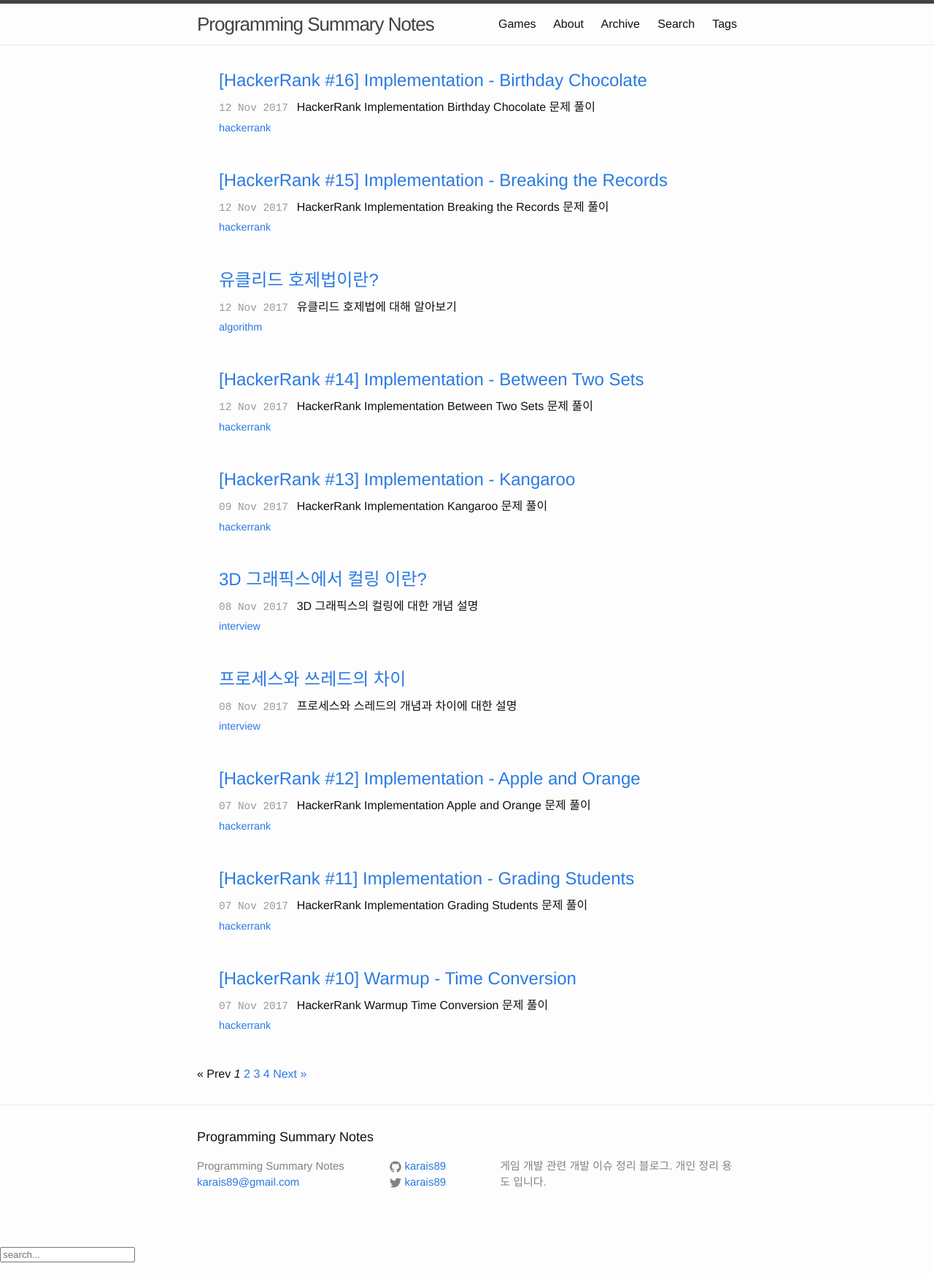
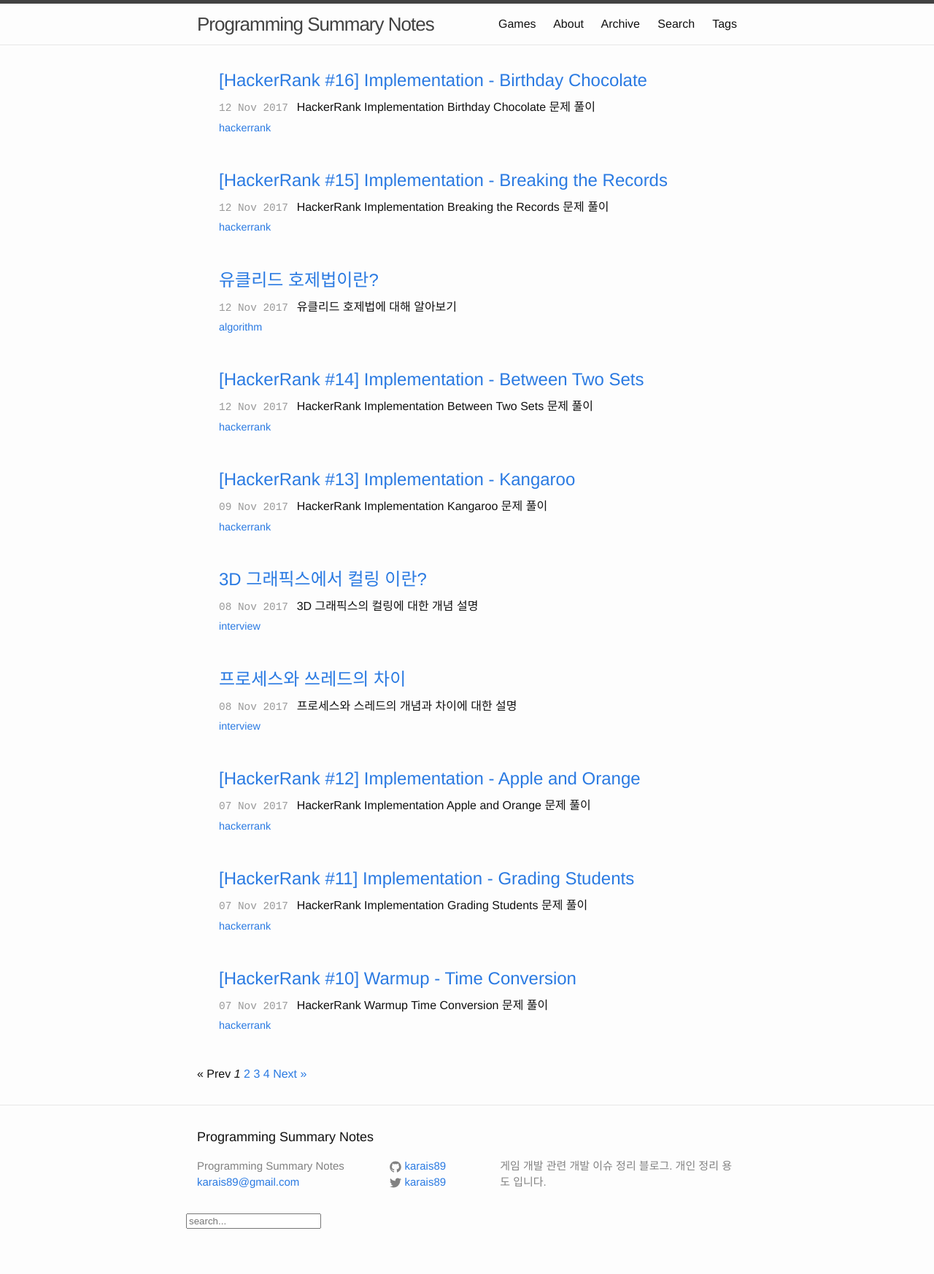
Before and after one commit to karais89/karais89.github.io_back, a Jekyll site: the page built from index.html, in a window 1280 px wide. Shown: the whole page at 73% size. Built offline with Jekyll 4.4.1, drawn with Linux system fonts in a browser that asks for light colours; the list of posts is cut into pages by our own code.

Commit message:
Modify search bottom include

```diff
--- a/_includes/footer.html
+++ b/_includes/footer.html
@@ -37,6 +37,9 @@
       <div class="footer-col footer-col-3">
         <p>{{ site.description | escape }}</p>
       </div>
+      <div class="jekyll-search-box">
+        <p>{% include search.html %}</p>
+      </div>
     </div>
   </div>
 </footer>
--- a/_layouts/default.html
+++ b/_layouts/default.html
@@ -9,6 +9,5 @@
       </div>
     </main>
     {% include footer.html %}
-    {% include search.html %}
   </body>
 </html>
```
